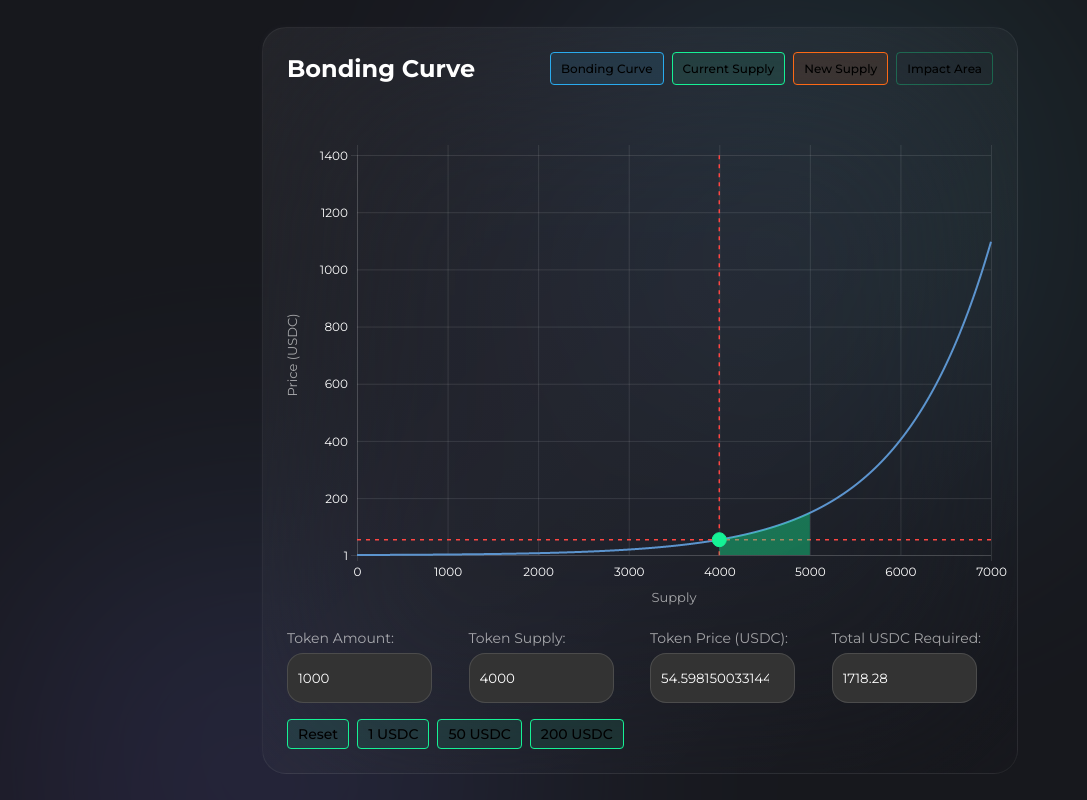
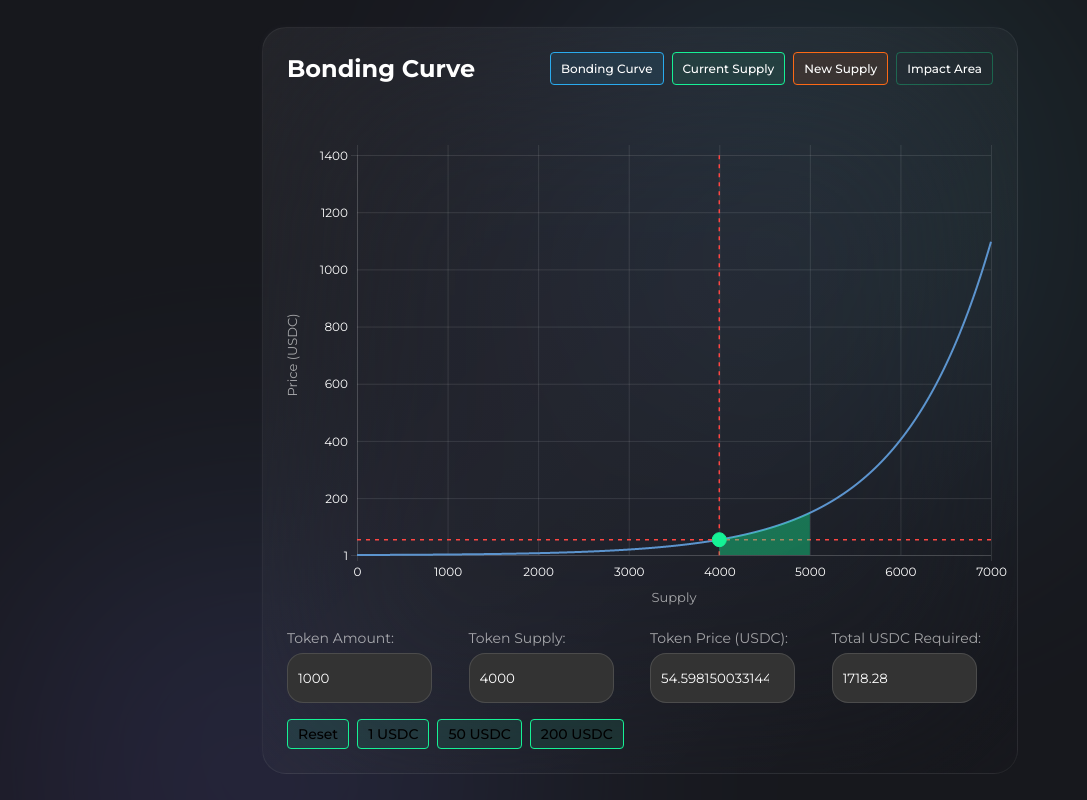
Before and after one commit to antisyst/trade_chart, a Next.js app: page / in a window 1280 px wide. Shown: the whole page, without its empty margins (0-1087 px from the left). Built offline with nearby package versions, Linux system fonts and the light colour scheme.

Commit message:
Update Chart.module.scss

```diff
--- a/src/styles/Chart.module.scss
+++ b/src/styles/Chart.module.scss
@@ -39,6 +39,7 @@
         padding: 8px 10px;
         border-width: 1.5px;
         font-size: 12px;
+        color: #FFFFFF;
         font-weight: 500;
         border-style: solid;
 
```
